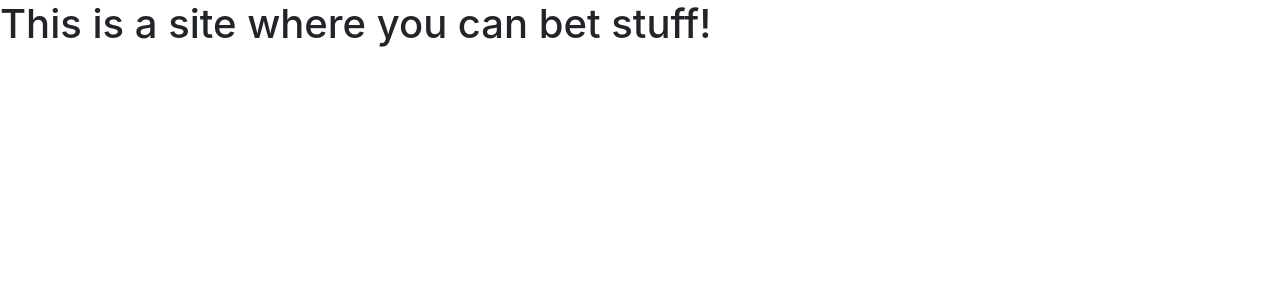
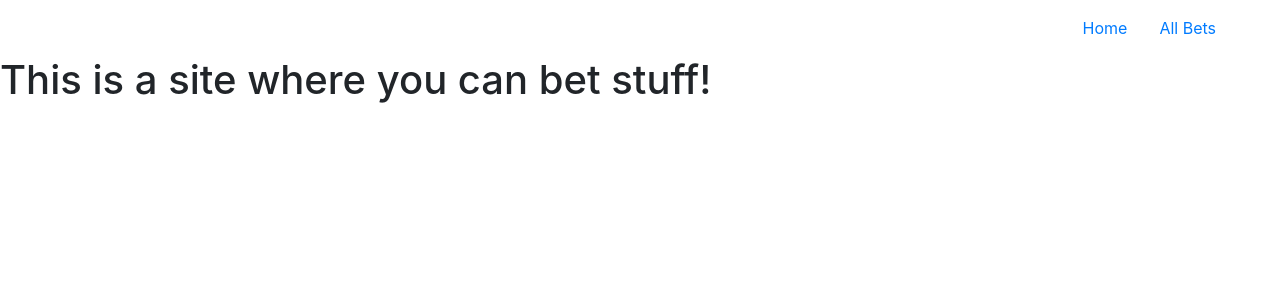
Before and after one commit to mattchere/letsmakebets, a Django app: template bets/templates/index.html in a window 1280 px wide. Shown: the top 300 px of the page. Run offline with Django 3.2, Linux system fonts and the light colour scheme; the template is opened without the code that fills it, so the values that code supplies are empty; some libraries are stand-ins or nearby versions.

Commit message:
Add navigation bar

```diff
--- a/bets/templates/base_generic.html
+++ b/bets/templates/base_generic.html
@@ -14,6 +14,21 @@
 
   </head>
   <body>
+    {% block navbar %}
+      <div class="navbar justify-content-end">
+        <ul class="nav">
+          <li class="nav-item">
+            <a class="nav-link" href="">Home</a>
+          </li>
+          <li class="nav-item">
+            <a class="nav-link" href="">All Bets</a>
+          </li>
+          <li class="nav-item">
+            <a class="nav-link" href=""></a>
+          </li>
+        </ul>
+      </div>
+    {% endblock %}
     {% block content %}{% endblock %}
 
     <!-- Optional JavaScript -->
--- a/letsmakebets/urls.py
+++ b/letsmakebets/urls.py
@@ -22,4 +22,5 @@ urlpatterns = [
     url(r'^admin/', admin.site.urls),
     url(r'^bets/', include('bets.urls')),
     url(r'^$', RedirectView.as_view(url='/bets/', permanent=True)),
+    url(r'^', include('django.contrib.auth.urls')),
 ]
```
